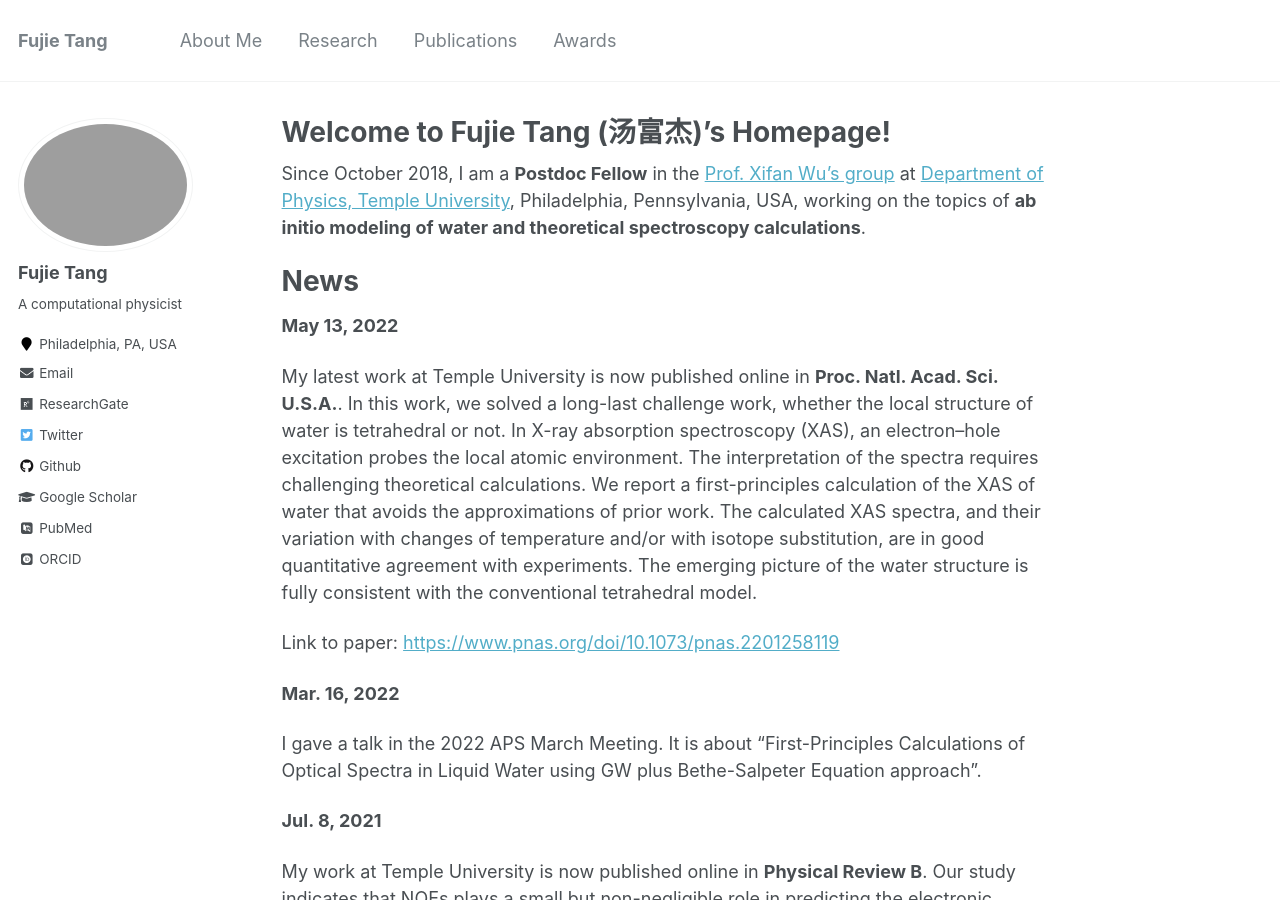
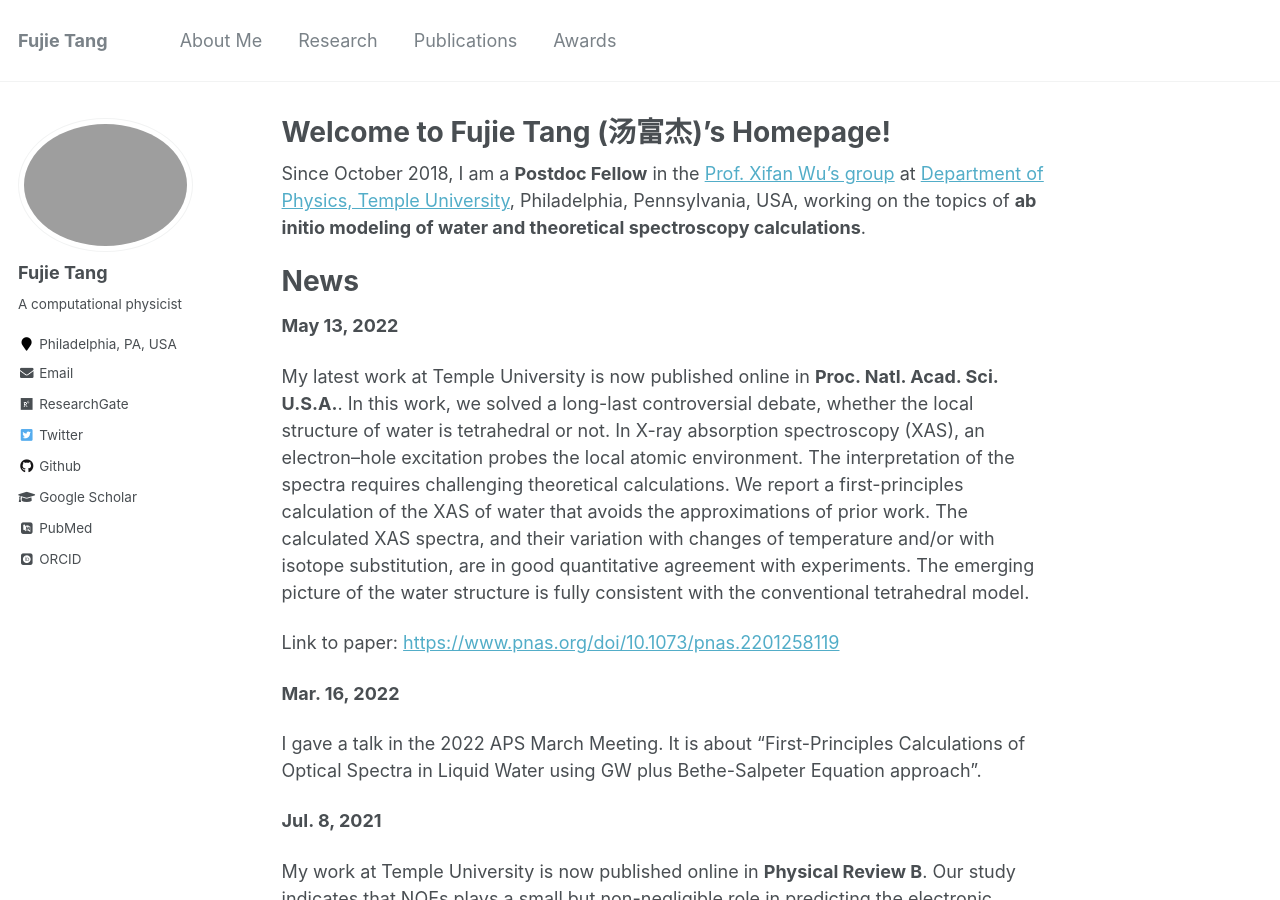
Before and after one commit to fujiepku/fujiepku.github.io, a Jekyll site: the page built from _pages/about.md, in a window 1280 px wide and 900 px high. Built offline with Jekyll 4.4.1, drawn with Linux system fonts in a browser that asks for light colours; some web fonts are replaced.

Commit message:
Update about.md

```diff
--- a/_pages/about.md
+++ b/_pages/about.md
@@ -14,7 +14,7 @@ News
 ======
 **May 13, 2022**
 
-My latest work at Temple University is now published online in **Proc. Natl. Acad. Sci. U.S.A.**. In this work, we solved a long-last challenge work, whether the local structure of water is tetrahedral or not. In X-ray absorption spectroscopy (XAS), an electron–hole excitation probes the local atomic environment. The interpretation of the spectra requires challenging theoretical calculations. We report a first-principles calculation of the XAS of water that avoids the approximations of prior work. The calculated XAS spectra, and their variation with changes of temperature and/or with isotope substitution, are in good quantitative agreement with experiments. The emerging picture of the water structure is fully consistent with the conventional tetrahedral model.
+My latest work at Temple University is now published online in **Proc. Natl. Acad. Sci. U.S.A.**. In this work, we solved a long-last controversial debate, whether the local structure of water is tetrahedral or not. In X-ray absorption spectroscopy (XAS), an electron–hole excitation probes the local atomic environment. The interpretation of the spectra requires challenging theoretical calculations. We report a first-principles calculation of the XAS of water that avoids the approximations of prior work. The calculated XAS spectra, and their variation with changes of temperature and/or with isotope substitution, are in good quantitative agreement with experiments. The emerging picture of the water structure is fully consistent with the conventional tetrahedral model.
 
 Link to paper: [https://www.pnas.org/doi/10.1073/pnas.2201258119](https://www.pnas.org/doi/10.1073/pnas.2201258119)
 
```
